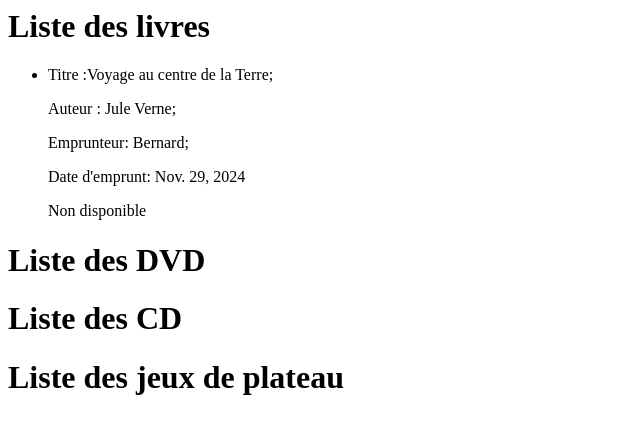
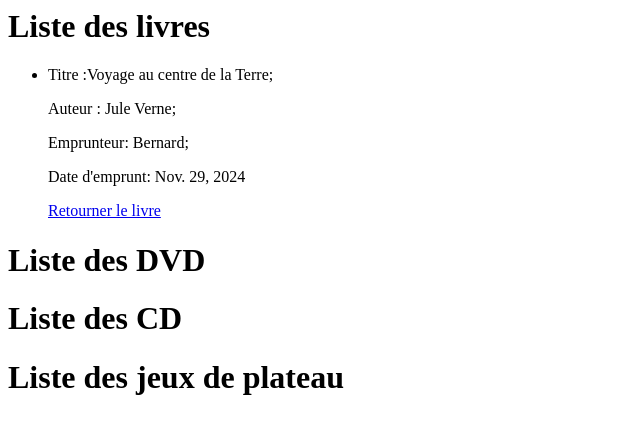
Before and after one commit to matiti61290/Django_project, a Django app: page /bibliothecaire/listes/ in a window 1280 px wide. Shown: the top 434 px of the page, without its empty margins (0-640 px from the left). Run offline with Django 5.2, Linux system fonts and the light colour scheme; data comes from the database, SQL or seed files in the repository; both versions use the stored data as it was after the commit; data that the repository does not hold is empty.

Commit message:
Retour de livre

```diff
--- a/bibliothecaire/templates/items/lists.html
+++ b/bibliothecaire/templates/items/lists.html
@@ -12,7 +12,7 @@
                 {% if livre.disponible %}
                     <a href="{% url 'emprunt_livre' livre.id %}" >Emprunter</a>
                 {% else %}
-                    Non disponible
+                    <a href="{% url 'retour_livre' livre.id %}">Retourner le livre</a>
                 {% endif %}
             </li>
         {% endfor %}
--- a/bibliothecaire/urls.py
+++ b/bibliothecaire/urls.py
@@ -2,10 +2,11 @@ from django.urls import path
 from bibliothecaire import views
 
 urlpatterns = [
-    path('listes/', views.listemedia),
+    path('listes/', views.listemedia, name='listes_media'),
     path('emprunteurs/', views.listeemprunteur, name='listeEmprunteurs'),
     path('ajoutmedia/', views.ajoutmedia),
     path('ajoutmembre/', views.ajoutmembre),
     path('supprimer_membre/<int:id>/', views.supprimer_membre, name='supprimer_membre'),
-    path('listes/emprunt/<int:livre_id>/', views.empruntLivre, name='emprunt_livre')
+    path('listes/emprunt/<int:livre_id>/', views.empruntLivre, name='emprunt_livre'),
+    path('retour/<int:livre_id>/', views.retourLivre, name='retour_livre')
 ]
--- a/bibliothecaire/views.py
+++ b/bibliothecaire/views.py
@@ -1,4 +1,4 @@
-from django.shortcuts import render, get_object_or_404
+from django.shortcuts import render, redirect
 from bibliothecaire.models import Livre, Dvd, Cd, JeuDePlateau, Emprunteur
 from bibliothecaire.forms import CreationLivre, CreationCd, CreationDvd, CreationJeuDePlateau, CreationMembre, EmpruntLivre
 
@@ -88,6 +88,16 @@ def empruntLivre(request, livre_id):
         return render(request, 'items/emprunt.html',
                       {'empruntlivre': empruntLivre})
 
+def retourLivre(request, livre_id):
+    livre = Livre.objects.get(id=livre_id)
+    if livre.emprunteur:
+        livre.disponible = True
+        livre.emprunteur = None
+        livre.save()
+    livres = Livre.objects.all()
+    return render(request, 'items/lists.html',
+                  {'livres': livres})
+
 # liste des membres
 def listeemprunteur(request):
     emprunteurs = Emprunteur.objects.all()
```
Also changed, not shown: db.sqlite3.
